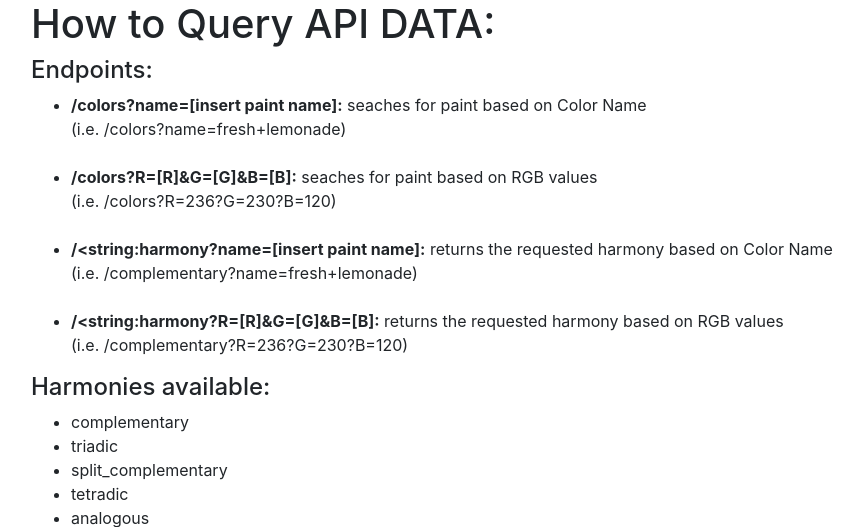
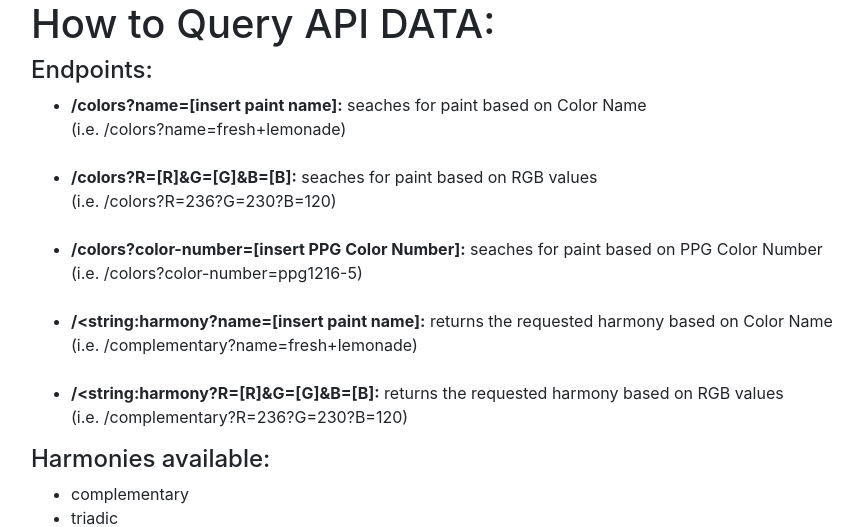
Before and after one commit to andyjgao/paint_api, a Flask app: page / in a window 1280 px wide. Shown: the top 527 px of the page, without its empty margins (159-1022 px from the left). Run offline with Flask 2, Linux system fonts and the light colour scheme; some libraries are stand-ins or nearby versions.

Commit message:
added color number endpoint

```diff
--- a/app.py
+++ b/app.py
@@ -43,6 +43,7 @@ class ColorSearch(Resource):
     def __init__(self):
         self.reqparse = reqparse.RequestParser()
         self.reqparse.add_argument('name', type = str, location = 'args')
+        self.reqparse.add_argument('color-number', type = str, location = 'args')
         self.reqparse.add_argument('R', type = str, location = 'args')
         self.reqparse.add_argument('G', type = str, location = 'args')
         self.reqparse.add_argument('B', type = str, location = 'args')
@@ -53,6 +54,7 @@ class ColorSearch(Resource):
         argslist = self.reqparse.parse_args()
         colors = mongo.db.colors
         if argslist['name']:
+
 
             paintName = argslist['name'].upper()
 
@@ -73,6 +75,14 @@ class ColorSearch(Resource):
             colorExist = colors.find_one({'R': R, 'G': G, 'B': B})
             value1 = 'RGB'
             value2 = '{},{},{}'.format(R,G,B)
+
+        elif argslist['color-number']:
+            color_number = argslist['color-number'].upper()
+
+            colorExist = colors.find_one({'Color Number': color_number})
+            value1 = 'Number'
+            value2 = color_number
+
 
         else:
             return 404
--- a/templates/readme.html
+++ b/templates/readme.html
@@ -14,6 +14,8 @@
       <li><span class = "bold">/colors?name=[insert paint name]:</span> seaches for paint based on Color Name <br>(i.e. /colors?name=fresh+lemonade)</li><br>
 
       <li><span class = "bold">/colors?R=[R]&amp;G=[G]&amp;B=[B]:</span> seaches for paint based on RGB values<br>(i.e. /colors?R=236?G=230?B=120)</li><br>
+
+      <li><span class = "bold">/colors?color-number=[insert PPG Color Number]:</span> seaches for paint based on PPG Color Number<br>(i.e. /colors?color-number=ppg1216-5)</li><br>
 
       <li><span class = "bold">/&lt;string:harmony?name=[insert paint name]:</span> returns the requested harmony based on Color Name<br>(i.e. /complementary?name=fresh+lemonade)</li><br>
 
```
